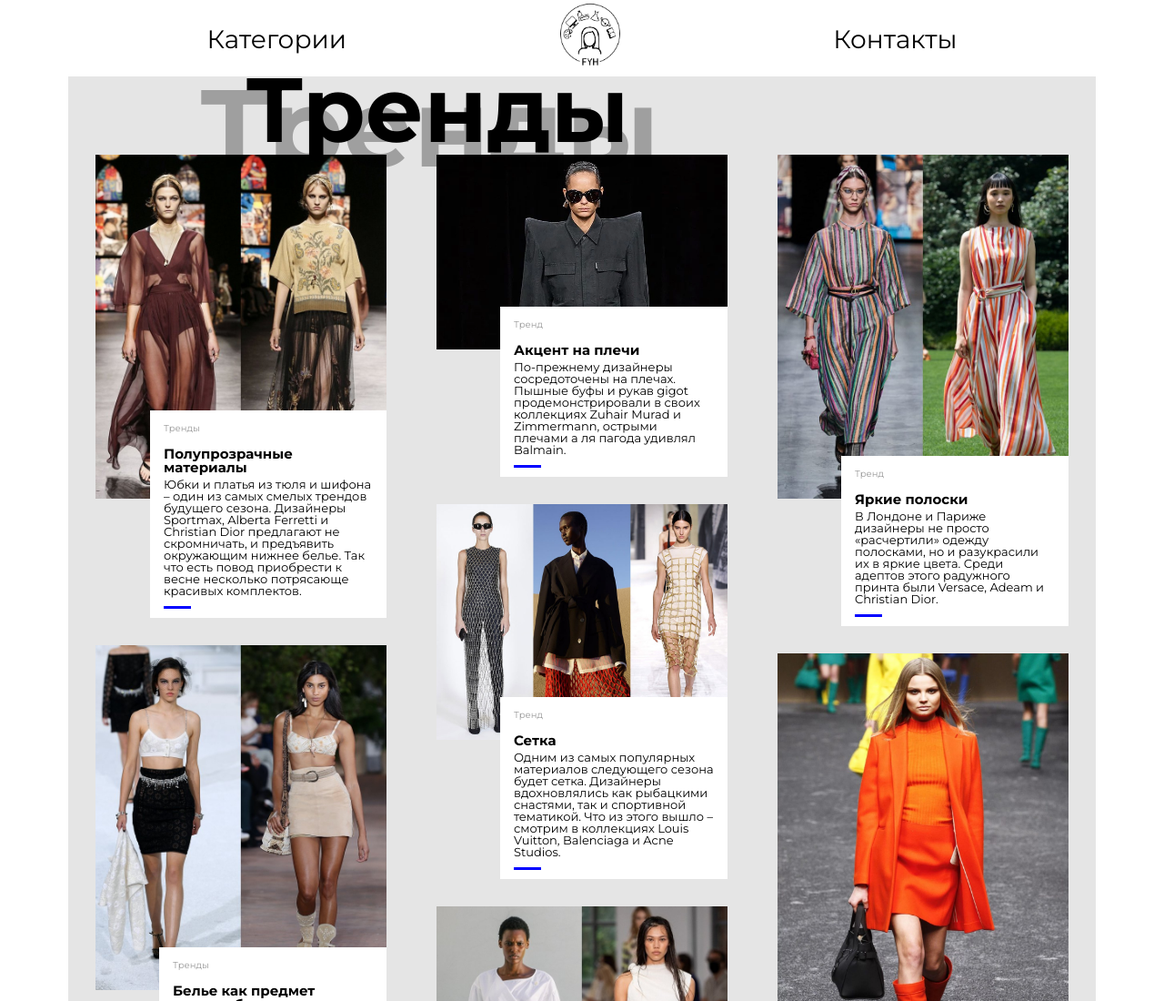
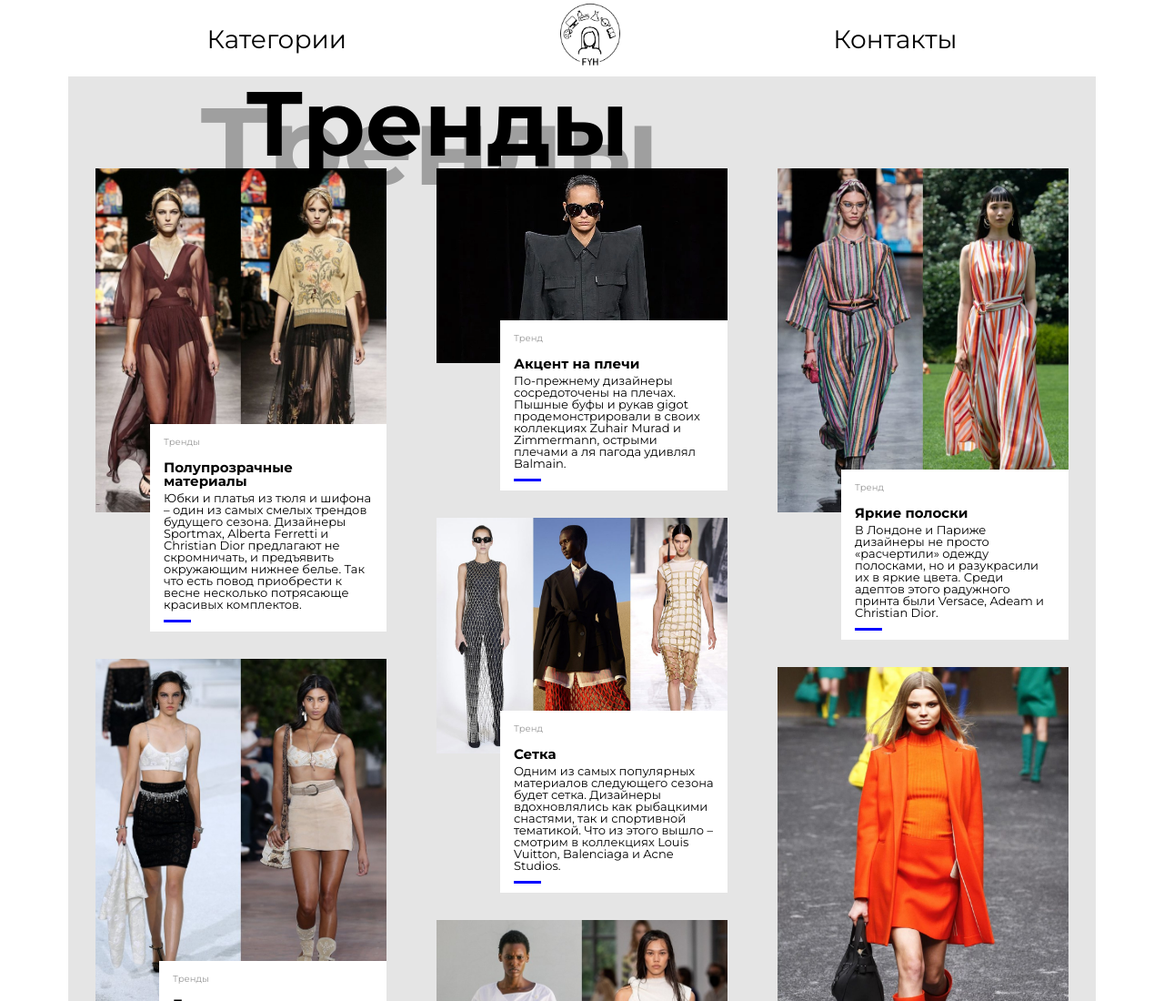
Before and after one commit to abvika/v18, a plain HTML site: page indextrend.html in a window 1280 px wide. Shown: the top 1100 px of the page at 91% size. Drawn offline with nearby package versions, Linux system fonts and the light colour scheme; files whose address does not match are found by name; a web font is replaced by a local one.

Commit message:
Update style3.css

```diff
--- a/css/style3.css
+++ b/css/style3.css
@@ -712,6 +712,9 @@ header .menu{
 	.c3__h1__1 {
 /*		margin-right: 72%;*/
 	}
+	.main-title{
+		padding-top: 15px;
+	}
 }
 
 /* 1600 на 900 */
```
